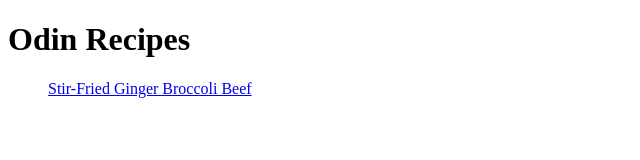
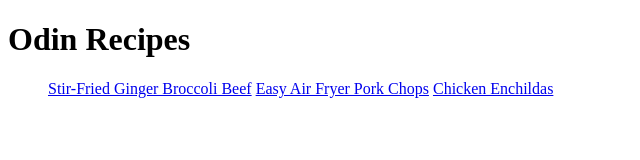
Before and after one commit to sasiy2j/odin-recipes, a plain HTML site: page index.html in a window 1280 px wide. Shown: the whole page, without its empty margins (0-640 px from the left). Drawn offline with Linux system fonts and the light colour scheme.

Commit message:
Add index.html

```diff
--- a/index.html
+++ b/index.html
@@ -9,7 +9,7 @@
     <h1> Odin Recipes</h1>
 
    <ul> <a href="recipes/GingrBroccoliBeef.html">Stir-Fried Ginger Broccoli Beef</a>
-<a href="recipes/PorkChops.html"></a>
-<a href="recipes/ChickenEnchildas.html"></a></ul>
+<a href="recipes/PorkChops.html">Easy Air Fryer Pork Chops</a>
+<a href="recipes/ChickenEnchildas.html">Chicken Enchildas</a></ul>
 </body>
 </html>
```
